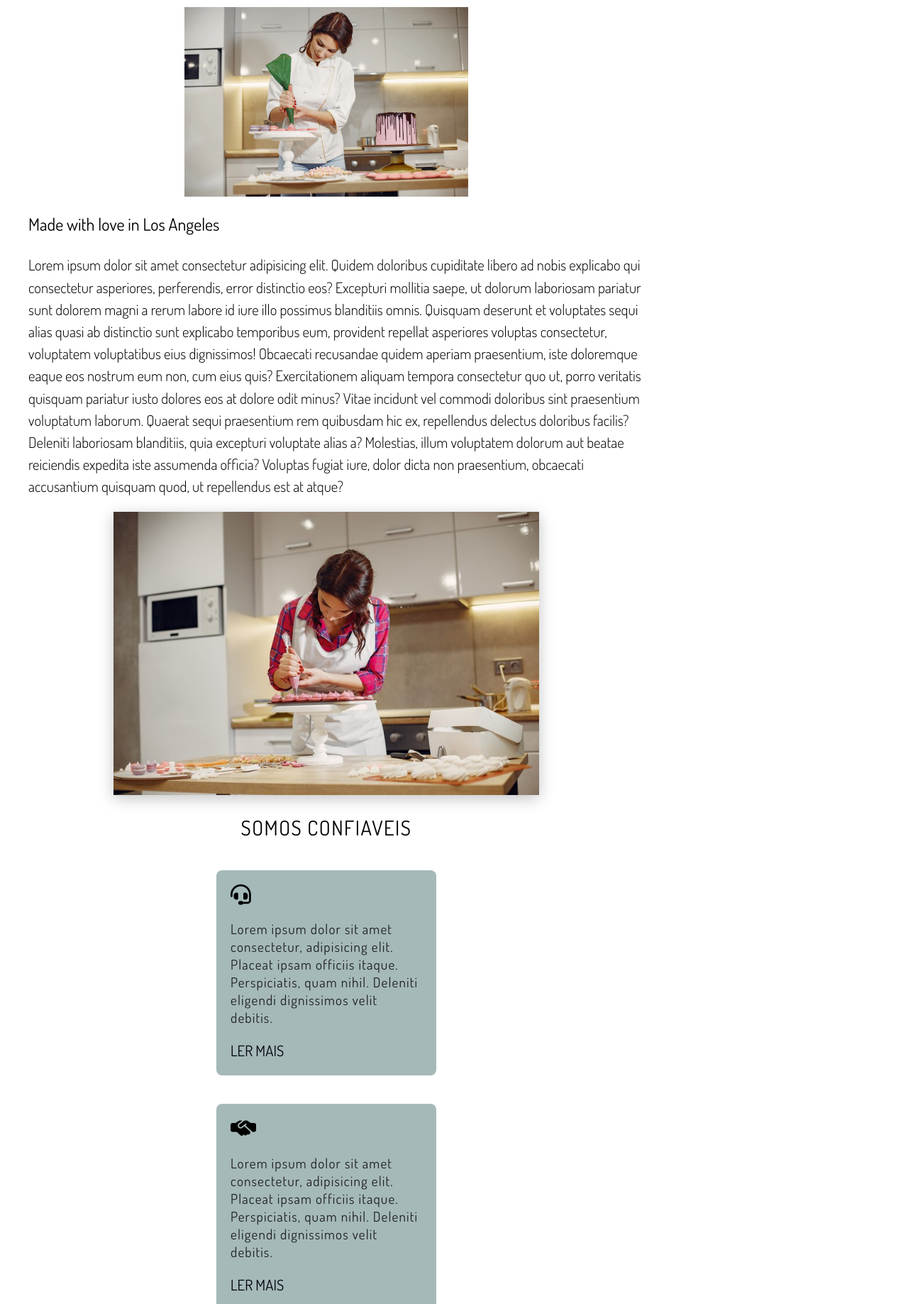
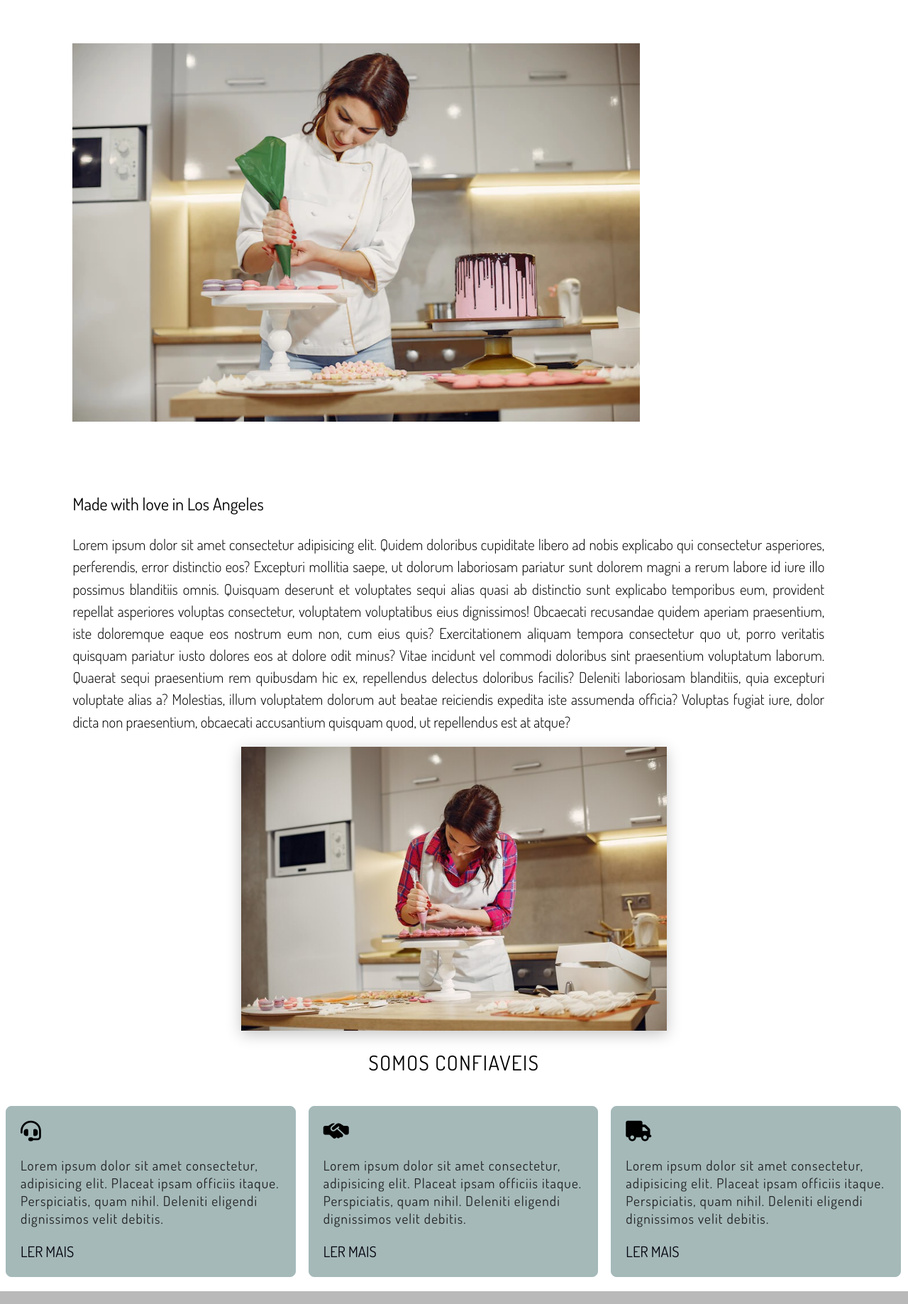
Before and after one commit to ViniciusRodrigues2/CakeCream, a plain HTML site: page sobre/sobre.html in a window 1280 px wide. Shown: the part 198-2035 px from the top of the page at 71% size. Drawn offline with Linux system fonts and the light colour scheme.

Commit message:
commit inicial

```diff
--- a/contact/css/style.css
+++ b/contact/css/style.css
@@ -52,6 +52,7 @@
     font-weight: 300;
     line-height: 1.4;
     margin-top: .85em;
+    text-align: justify;
 }
 
 
--- /dev/null
+++ b/sobre/css/responsive.css
@@ -0,0 +1,72 @@
+@charset "UTF-8";
+
+@media screen and (min-width:750px) {
+    .conteudo .content-primary .formacoes{
+        display: grid;
+        grid-template-columns: repeat(3,1fr);
+        margin: 0 auto;
+    }
+    .conteudo .content-primary{
+       width: 100vw;
+    }
+    .conteudo .content-primary .image-act{
+        max-width:800px;
+        margin: 6% 0 0 8%;
+    }
+
+    .conteudo .content-primary .image-act img{
+         object-fit: cover;
+         grid-column: 1/3;
+    }
+    .conteudo .content-primary .grid-resposi{
+        display: grid;
+        grid-template-columns: 1fr;
+        justify-content: center;
+    }
+    .conteudo .content-primary .text-container{
+        margin: 6% 0 0 8%;
+    }
+    .conteudo .content-primary .text-container p{
+        font-weight: 300;
+        font-size: 1.3em;
+        line-height: 1.5;
+        letter-spacing: 1.1;
+        width:90%;
+        text-align: justify;
+    }
+
+
+
+
+    .conteudo .content-primary .formacoes .icon{
+        margin: 20px 10px 20px 8px;
+        border: 1px solid rgb(165, 185, 185);
+        transition: all .3s ease-in-out;
+        cursor: pointer;
+    }
+    .conteudo .content-primary .formacoes .icon:hover{
+        background-color: transparent;
+        border: 1px solid rgb(165, 185, 185);
+    }
+}
+
+@media screen and (max-width:350px) {
+    .conteudo .content-primary .formacoes{
+        display: flex;
+        flex-wrap: wrap;
+    }
+    .conteudo .content-primary .formacoes .icon{
+        flex: 1 1 50px;
+    }
+    .rodape{
+        justify-content: center;
+        flex-direction: column;
+        height: 14vh;
+    }
+    .rodape p{
+        padding-top: 5px;
+    }
+    .rodape .uls{
+        padding: 10px;
+    }
+}
--- a/sobre/css/style.css
+++ b/sobre/css/style.css
@@ -35,6 +35,7 @@ body{
 }
 .conteudo .content-primary{
     width: 100%;
+
 }
 .conteudo .content-primary .image-act{
     max-width:400px;
@@ -70,11 +71,11 @@ body{
     grid-template-columns: repeat(1,350px);
     justify-content: center;
 }
-.conteudo .content-primary .formacoes .text-confi{
+.conteudo .content-primary .text-confi{
     text-align: center;
     margin: 1.4em 0 1.4em 0;
 }
-.conteudo .content-primary .formacoes .text-confi h2{
+.conteudo .content-primary  .text-confi h2{
     font-size: 1.8em;
     font-weight: 400;
     letter-spacing: 1.4px;
@@ -139,6 +140,7 @@ body{
     list-style: none;
     gap: 10px;
 }
+
 .rodape .uls ul li a{
     text-decoration: none;
     color: #000;
--- a/sobre/sobre.html
+++ b/sobre/sobre.html
@@ -6,6 +6,7 @@
     <meta name="viewport" content="width=device-width, initial-scale=1.0">
     <link rel="stylesheet" href="css/style.css">
     <link rel="shortcut icon" href="../image/logo.png" type="image/x-icon">
+    <link rel="stylesheet" href="css/responsive.css">
     <title>Sobre nós | Cake Cream</title>
 </head>
 <body>
@@ -17,12 +18,14 @@
 
     <main class="conteudo">
         <section class="content-primary">
+           <div class="grid-resposi">
             <div class="sobre-nos">
                 <h1>about us</h1>
             </div>
             <div class="image-act">
                 <img src="image-sobre/confectioner-uniform.webp" alt="">
             </div>
+           </div>
             <div class="text-container">
                 <h2>Made with love in Los Angeles</h2>
                 <p>Lorem ipsum dolor sit amet consectetur adipisicing elit. Quidem doloribus cupiditate libero ad nobis explicabo qui consectetur asperiores, perferendis, error distinctio eos? Excepturi mollitia saepe, ut dolorum laboriosam pariatur sunt dolorem magni a rerum labore id iure illo possimus blanditiis omnis. Quisquam deserunt et voluptates sequi alias quasi ab distinctio sunt explicabo temporibus eum, provident repellat asperiores voluptas consectetur, voluptatem voluptatibus eius dignissimos! Obcaecati recusandae quidem aperiam praesentium, iste doloremque eaque eos nostrum eum non, cum eius quis? Exercitationem aliquam tempora consectetur quo ut, porro veritatis quisquam pariatur iusto dolores eos at dolore odit minus? Vitae incidunt vel commodi doloribus sint praesentium voluptatum laborum. Quaerat sequi praesentium rem quibusdam hic ex, repellendus delectus doloribus facilis? Deleniti laboriosam blanditiis, quia excepturi voluptate alias a? Molestias, illum voluptatem dolorum aut beatae reiciendis expedita iste assumenda officia? Voluptas fugiat iure, dolor dicta non praesentium, obcaecati accusantium quisquam quod, ut repellendus est at atque?</p>
@@ -30,10 +33,10 @@
                 <div class="image-container">
                     <img src="image-sobre/confectioner-uniform-on.jpg" alt="">
                 </div>
-            <div class="formacoes">
                 <div class="text-confi">
                     <h2>somos confiaveis</h2>
                 </div>
+            <div class="formacoes">
                 <div class="icon">
                     <div class="icon-action">
                         <i class="fa-solid fa-headset"></i>
```
Also changed, not shown: contact/contato.html (+1 -0 lines), contact/responsive.css (added, +33 -0 lines).
